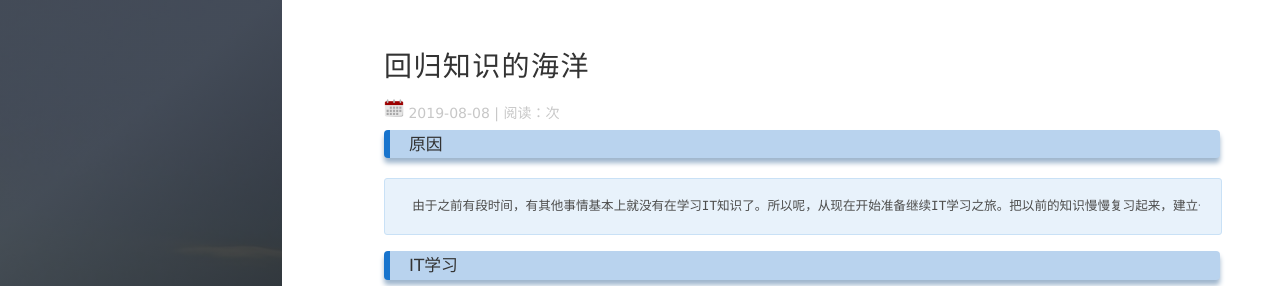
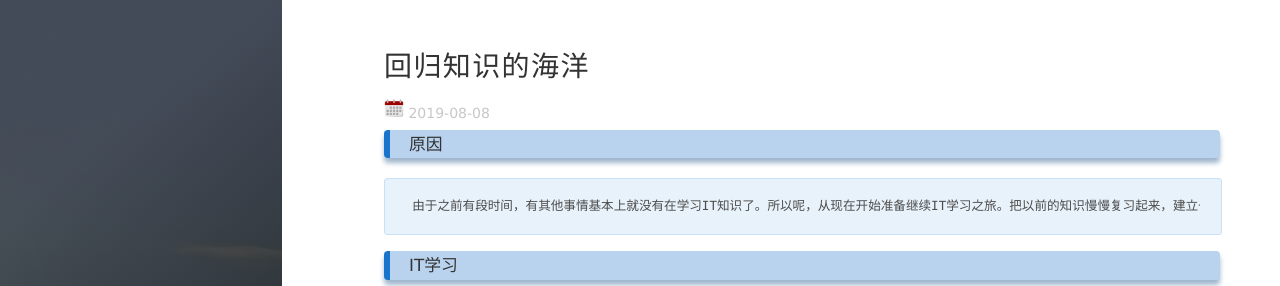
Before and after one commit to dhshenc/dhshenc.github.io, a Jekyll site: the page built from _posts/2019-08-08-准备更新.md, in a window 1280 px wide. Shown: the top 286 px of the page. Built offline with Jekyll 4.4.1, drawn with Linux system fonts in a browser that asks for light colours; nearby versions of some CDN libraries; comment, search, counter and statistics services are not loaded.

Commit message:
删除阅读次数

```diff
--- a/_layouts/post.html
+++ b/_layouts/post.html
@@ -9,7 +9,7 @@ layout: default
       <img src="/images/calendar.png" width="20px"/>
       <time datetime="{{page.date | date: date_to_xmlschema}}" itemprop="datePublished" class="post-meta__date date">{{page.date | date: "%F"}}</time>
 
-      <span id="busuanzi_container_page_pv"> | 阅读：<span id="busuanzi_value_page_pv"></span>次</span>
+      <span id="busuanzi_container_page_pv"></span>
     </p>
     </div>
   </header>
```
